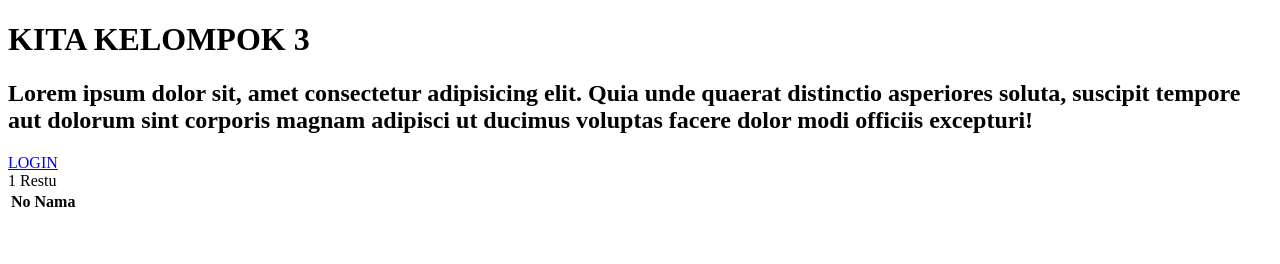
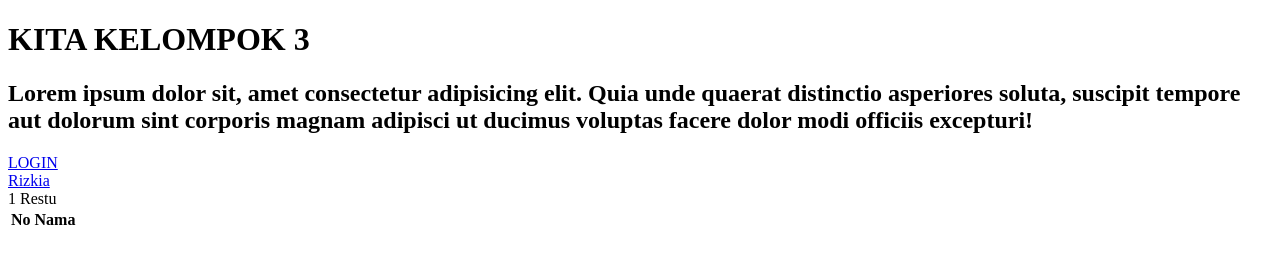
Before and after one commit to irfan2543/tesgit, a plain HTML site: page index.html in a window 1280 px wide. Drawn offline with Linux system fonts and the light colour scheme.

Commit message:
index rizkia

```diff
--- a/index.html
+++ b/index.html
@@ -9,6 +9,8 @@
   <h1>KITA KELOMPOK 3</h1>
   <h2>Lorem ipsum dolor sit, amet consectetur adipisicing elit. Quia unde quaerat distinctio asperiores soluta, suscipit tempore aut dolorum sint corporis magnam adipisci ut ducimus voluptas facere dolor modi officiis excepturi!</h2>
   <a href="login.html">LOGIN</a>
+  <br>
+  <a href="rizkia.html">Rizkia</a>
   <br>
   <table>
     <thead>
```
